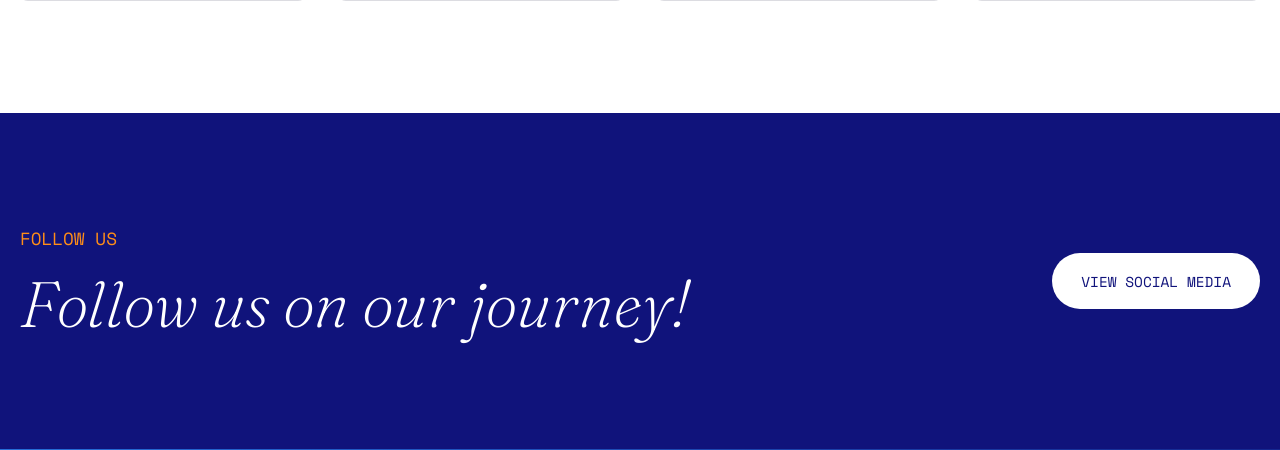
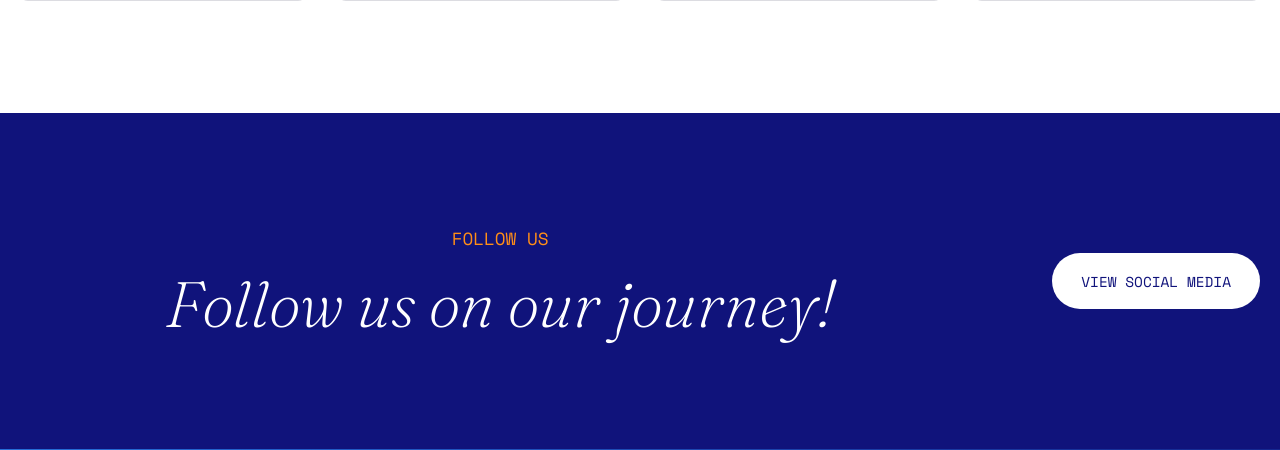
Before and after one commit to annich-ka/Tidal_thinkers_GP, a Flask app: page /about in a window 1280 px wide. Shown: the part 3812-4262 px from the top of the page. Run offline with Flask 3, Linux system fonts and the light colour scheme.

Commit message:
center align

```diff
--- a/templates/about.html
+++ b/templates/about.html
@@ -152,7 +152,7 @@
 
   <section class="band band--blue follow">
     <div class="content-wrap follow__grid">
-      <div class="section-copy section-copy--light text-center"">
+      <div class="section-copy section-copy--light" style="text-align: center;">
         <p class="eyebrow">Follow us</p>
         <h2>Follow us on our journey!</h2>
       </div>
```
